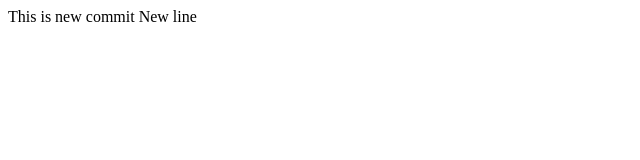
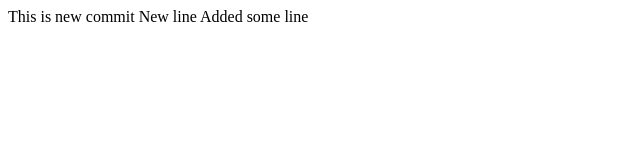
Before and after one commit to IvanHolovko/test_git, a plain HTML site: page test2.html in a window 1280 px wide. Shown: the whole page, without its empty margins (0-640 px from the left). Drawn offline with Linux system fonts and the light colour scheme.

Commit message:
Update test2.html

```diff
--- a/test2.html
+++ b/test2.html
@@ -7,5 +7,6 @@
 <body>
 This is new commit
 New line
+Added some line
 </body>
 </html>
```
